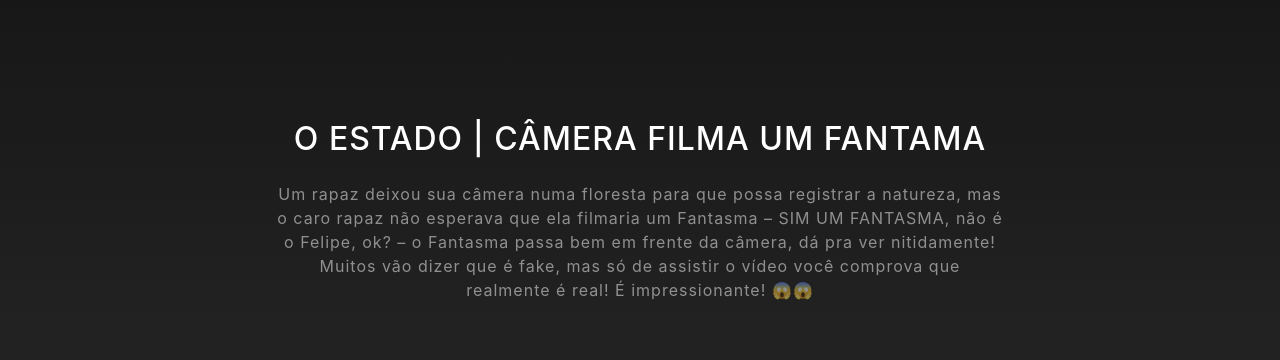
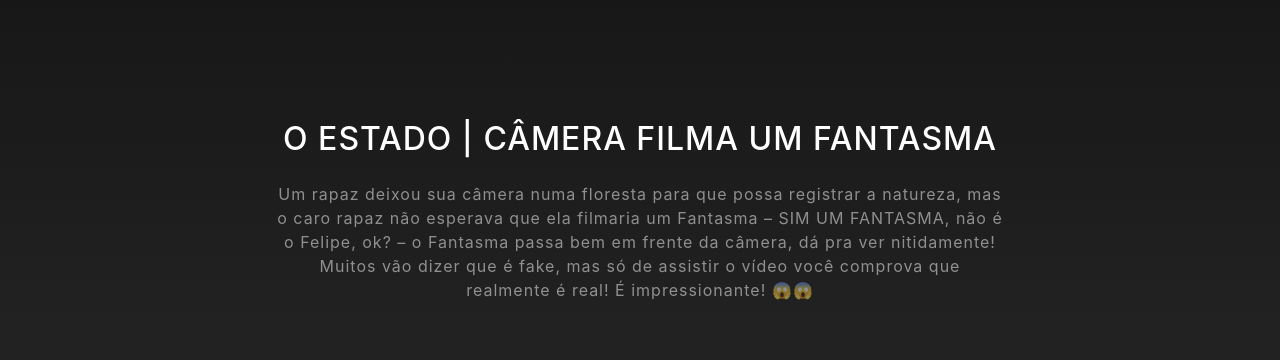
Before and after one commit to O-estado/estado_00, a website with bundled scripts: page index.html in a window 1280 px wide. Shown: the part 840-1200 px from the top of the page. Built offline with nearby package versions, Linux system fonts and the light colour scheme.

Commit message:
Update index.html

```diff
--- a/index.html
+++ b/index.html
@@ -67,7 +67,7 @@
     <div class="container">
       <div class="row">
         <div class="col-lg-8 mx-auto">
-          <h2 class="text-white mb-4">O ESTADO | CÂMERA FILMA UM FANTAMA</h2>
+          <h2 class="text-white mb-4">O ESTADO | CÂMERA FILMA UM FANTASMA</h2>
           <p class="text-white-50">Um rapaz deixou sua câmera numa floresta para que possa registrar a natureza, mas o caro rapaz não esperava que ela filmaria um Fantasma – SIM UM FANTASMA, não é o Felipe, ok? – o Fantasma passa bem em frente da câmera, dá pra ver nitidamente! Muitos vão dizer que é fake, mas só de assistir o vídeo você comprova que realmente é real! É impressionante! 😱😱</p>
         </div>
       </div>
```
